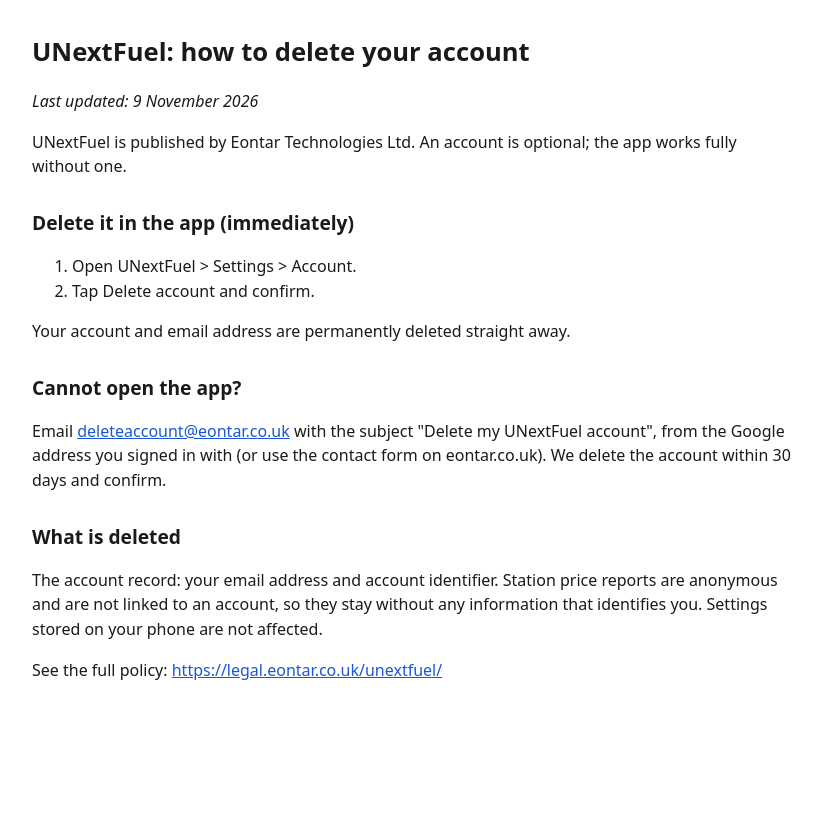
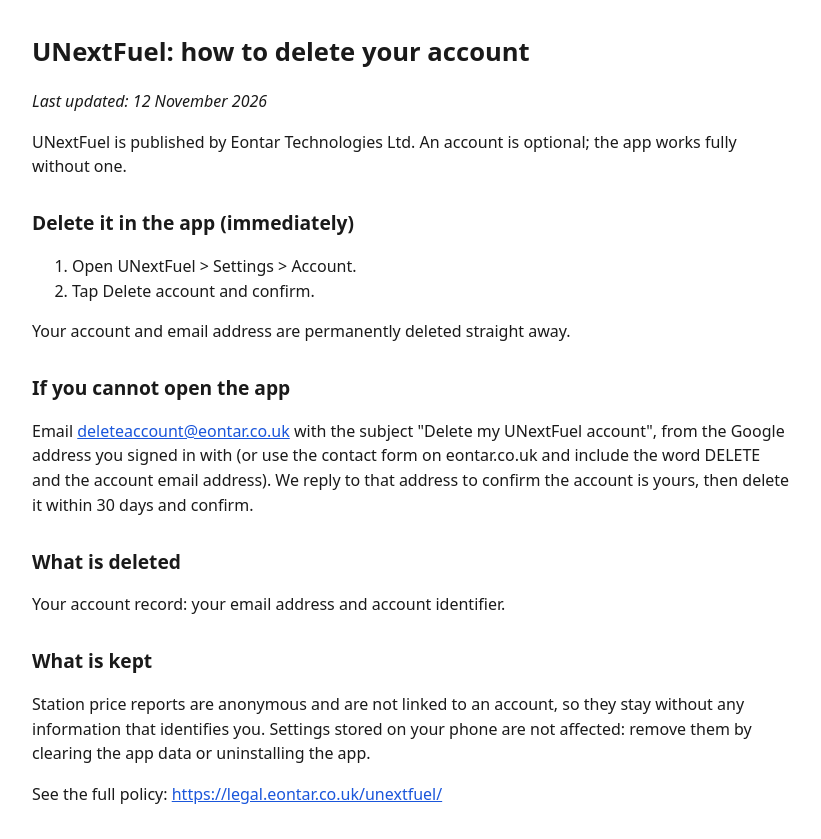
Before and after one commit to oldenoffice3d-art/eontar-app-pages, a plain HTML site: page unextfuel/delete-account/index.html in a window 1280 px wide. Shown: the whole page, without its empty margins (228-1049 px from the left). Before the commit the page ends 800 px from the top, so only its background shows below. Drawn offline with Linux system fonts and the light colour scheme.

```diff
--- a/unextfuel/delete-account/index.html
+++ b/unextfuel/delete-account/index.html
@@ -4,7 +4,7 @@
 <style>body{font-family:system-ui,Arial,sans-serif;max-width:760px;margin:2rem auto;padding:0 1rem;line-height:1.55;color:#1a1a1a}h1{font-size:1.6rem}h2{font-size:1.2rem;margin-top:1.8rem}a{color:#1a56db}</style>
 </head><body>
 <h1>UNextFuel: how to delete your account</h1>
-<p><em>Last updated: 9 November 2026</em></p>
+<p><em>Last updated: 12 November 2026</em></p>
 <p>UNextFuel is published by Eontar Technologies Ltd. An account is optional; the app works fully without one.</p>
 <h2>Delete it in the app (immediately)</h2>
 <ol>
@@ -12,9 +12,11 @@
 <li>Tap Delete account and confirm.</li>
 </ol>
 <p>Your account and email address are permanently deleted straight away.</p>
-<h2>Cannot open the app?</h2>
-<p>Email <a href="mailto:deleteaccount@eontar.co.uk">deleteaccount@eontar.co.uk</a> with the subject "Delete my UNextFuel account", from the Google address you signed in with (or use the contact form on eontar.co.uk). We delete the account within 30 days and confirm.</p>
+<h2>If you cannot open the app</h2>
+<p>Email <a href="mailto:deleteaccount@eontar.co.uk">deleteaccount@eontar.co.uk</a> with the subject "Delete my UNextFuel account", from the Google address you signed in with (or use the contact form on eontar.co.uk and include the word DELETE and the account email address). We reply to that address to confirm the account is yours, then delete it within 30 days and confirm.</p>
 <h2>What is deleted</h2>
-<p>The account record: your email address and account identifier. Station price reports are anonymous and are not linked to an account, so they stay without any information that identifies you. Settings stored on your phone are not affected.</p>
+<p>Your account record: your email address and account identifier.</p>
+<h2>What is kept</h2>
+<p>Station price reports are anonymous and are not linked to an account, so they stay without any information that identifies you. Settings stored on your phone are not affected: remove them by clearing the app data or uninstalling the app.</p>
 <p>See the full policy: <a href="https://legal.eontar.co.uk/unextfuel/">https://legal.eontar.co.uk/unextfuel/</a></p>
 </body></html>
```
Also changed, not shown: unextfuel/index.html (+1 -1 lines).
